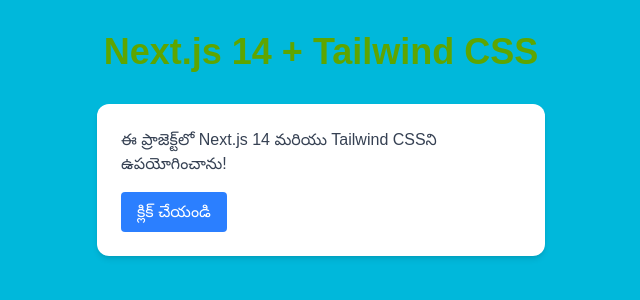
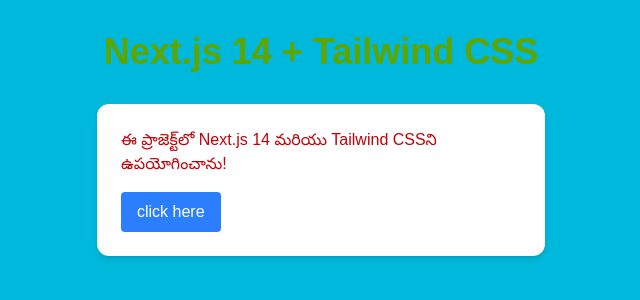
Before and after one commit to venkat-sujana/my-next-tailwind-app, a Next.js app: page / in a window 1280 px wide. Shown: the top 300 px of the page, without its empty margins (319-959 px from the left). Built offline with nearby package versions, Linux system fonts and the light colour scheme.

Commit message:
text color changed

```diff
--- a/app/page.js
+++ b/app/page.js
@@ -5,11 +5,11 @@
         Next.js 14 + Tailwind CSS
       </h1>
       <div className="max-w-md mx-auto bg-white rounded-xl shadow-md overflow-hidden p-6">
-        <p className="text-gray-700">
+        <p className="text-red-700">
           ఈ ప్రాజెక్ట్‌లో Next.js 14 మరియు Tailwind CSSని ఉపయోగించాను!
         </p>
         <button className="mt-4 px-4 py-2 bg-blue-500 text-white rounded hover:bg-blue-600 transition">
-          క్లిక్ చేయండి
+          click here
         </button>
       </div>
     </main>
```
